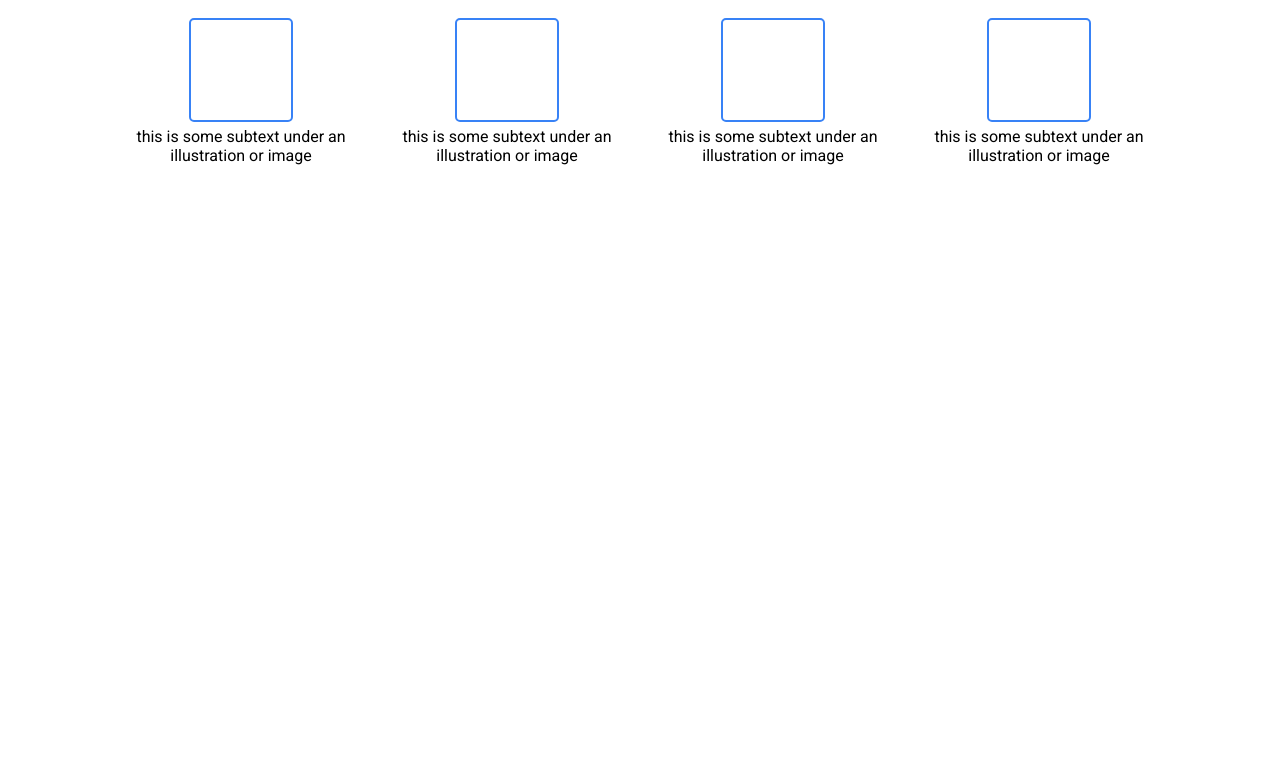
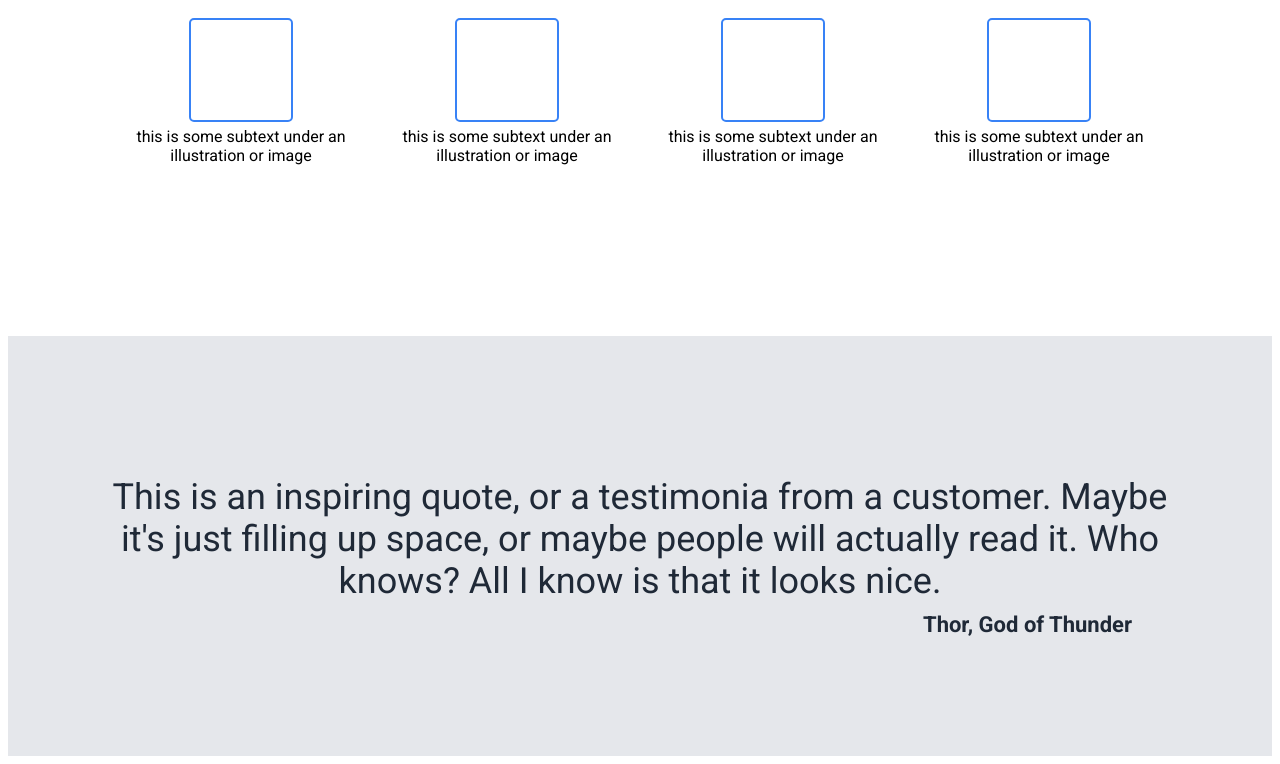
Before and after one commit to JoaoGero/foundation_landing_page, a plain HTML site: page index.html in a window 1280 px wide. Shown: the part 612-1376 px from the top of the page. Before the commit the page ends 956 px from the top, so only its background shows below. Drawn offline with Linux system fonts and the light colour scheme.

Commit message:
Create Block 3

```diff
--- a/index.html
+++ b/index.html
@@ -49,5 +49,9 @@
             </div>
         </div>
     </div>
+    <div class="third">
+        <div>This is an inspiring quote, or a testimonia from a customer. Maybe it's just filling up space, or maybe people will actually read it. Who knows? All I know is that it looks nice.</div>
+        <div class="thor">Thor, God of Thunder</div>
+    </div>
 </body>
 </html>
--- a/style.css
+++ b/style.css
@@ -120,3 +120,27 @@ button {
     color: #1F2937;
     font-weight: 900;
 }
+
+.third {
+    display: flex;
+    flex-direction: column;
+    background-color: #E5E7EB;
+    color: #1F2937;
+    font-family: "Roboto";
+    padding-left: 100px;
+    padding-right: 100px;
+    padding-top: 20px;
+    height: 400px;
+    gap: 10px;
+    align-items: center;
+    justify-content: center;
+    font-size: 36px;
+    text-align: center;
+}
+
+.thor {
+    margin-left: auto;
+    margin-right: 40px;
+    font-size: 22px;
+    font-weight: bold;
+}
```
